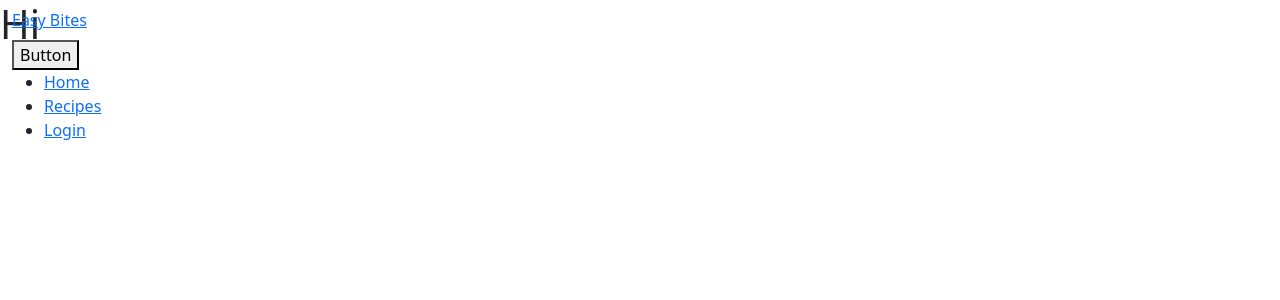
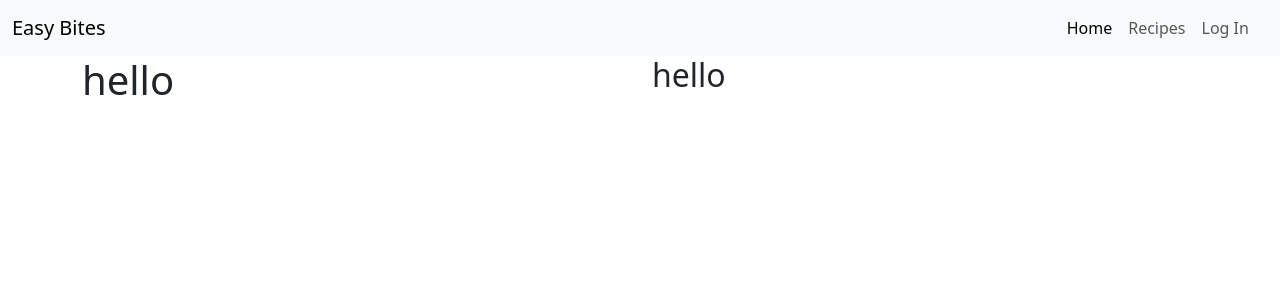
Before and after one commit to LanaCreegan/pp4, a Django app: template home/templates/index.html in a window 1280 px wide. Shown: the top 300 px of the page. Run offline with Django 3.2, Linux system fonts and the light colour scheme; the template is opened without the code that fills it, so the values that code supplies are empty; parts of the project's set-up code (start-up, migrations or seed data) failed here and were passed over.

Commit message:
Update base and index.html

```diff
--- a/home/templates/index.html
+++ b/home/templates/index.html
@@ -2,5 +2,16 @@
 {% load static %}
 
 {% block content %}
-<h1>Hi</h1>
+<section class="home">
+    <div class="container">
+        <div class="row">
+            <div class="col-6">
+                <h1>hello</h1>
+            </div>
+            <div class="col-6">
+                <h2>hello</h2>
+            </div>
+        </div>
+    </div>
+</section>
 {% endblock %}
--- a/templates/base.html
+++ b/templates/base.html
@@ -16,23 +16,31 @@
   </head>
   <body>
    <header>
-    <div class="container-fluid fixed-top">
-      <a href="#" class="navbar">Easy Bites</a>
-      <button class="nav-toggle" type="button" data-bs-toggle="dropdown" aria-expanded="false">
-       Button
+    <nav class="navbar navbar-expand-lg navbar-light bg-light">
+      <div class="container-fluid">
+        <div class="col-2">
+          <a class="navbar-brand" href="#">Easy Bites</a>
+        </div>
+        <div class="col-2">
+          <button class="navbar-toggler" type="button" data-bs-toggle="collapse" data-bs-target="#navbarContent" aria-controls="navbarContent" aria-expanded="false" aria-label="Toggle navigation">
+            <span class="navbar-toggler-icon"></span>
           </button>
-      <ul>
-        <li>
-          <a href="#">Home</a>
+          <div class="collapse navbar-collapse" id="navbarContent">
+            <ul class="navbar-nav me-auto mb-2 mb-lg-0">
+              <li class="nav-item">
+                <a class="nav-link active" aria-current="page" href="#">Home</a>
               </li>
-        <li>
-          <a href="#">Recipes</a>
+              <li class="nav-item">
+                <a class="nav-link" href="#">Recipes</a>
               </li>
-        <li>
-          <a href="#">Login</a>
+              <li class="nav-item">
+                <a class="nav-link" href="#">Log In</a>
               </li>
             </ul>
           </div>
+        </div>
+      </div>
+    </nav>
    </header>
     <main>
       {% block content %}
```
Lines whose indentation alone changed are shown as unchanged.
